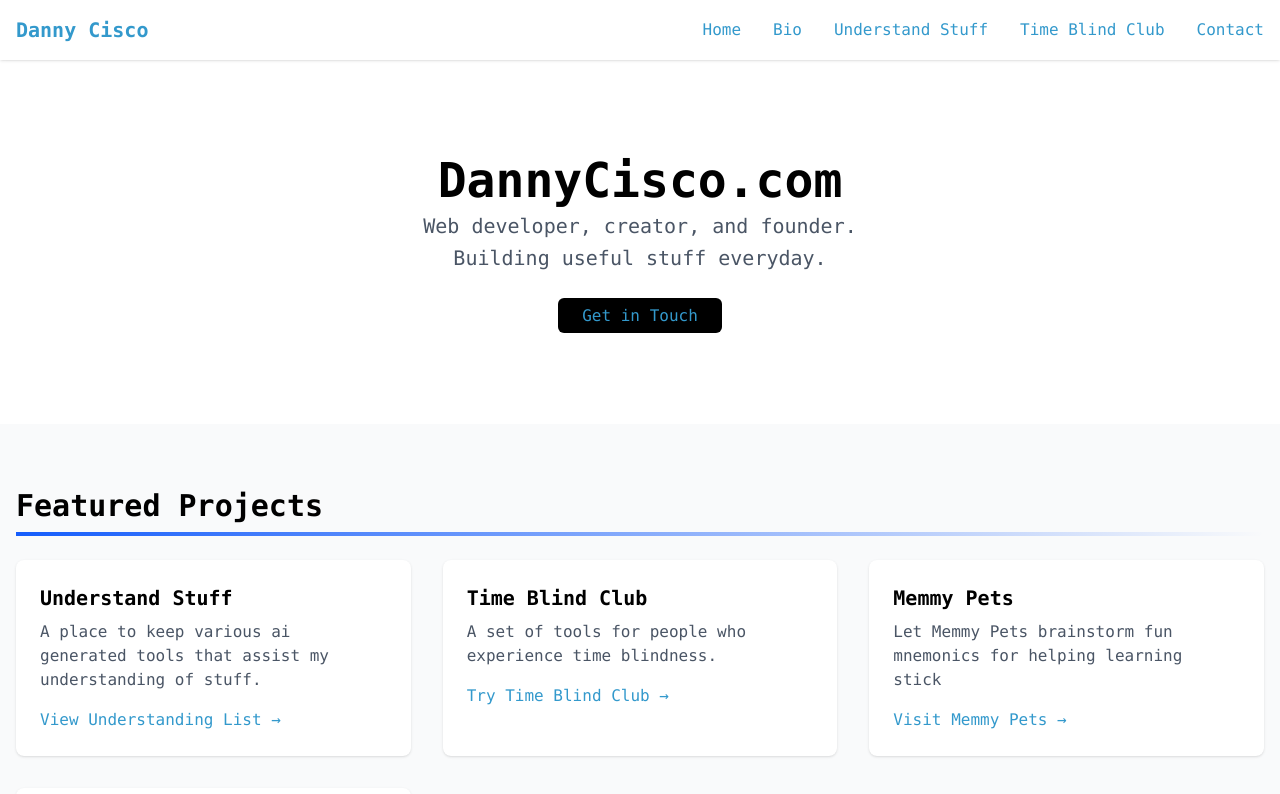
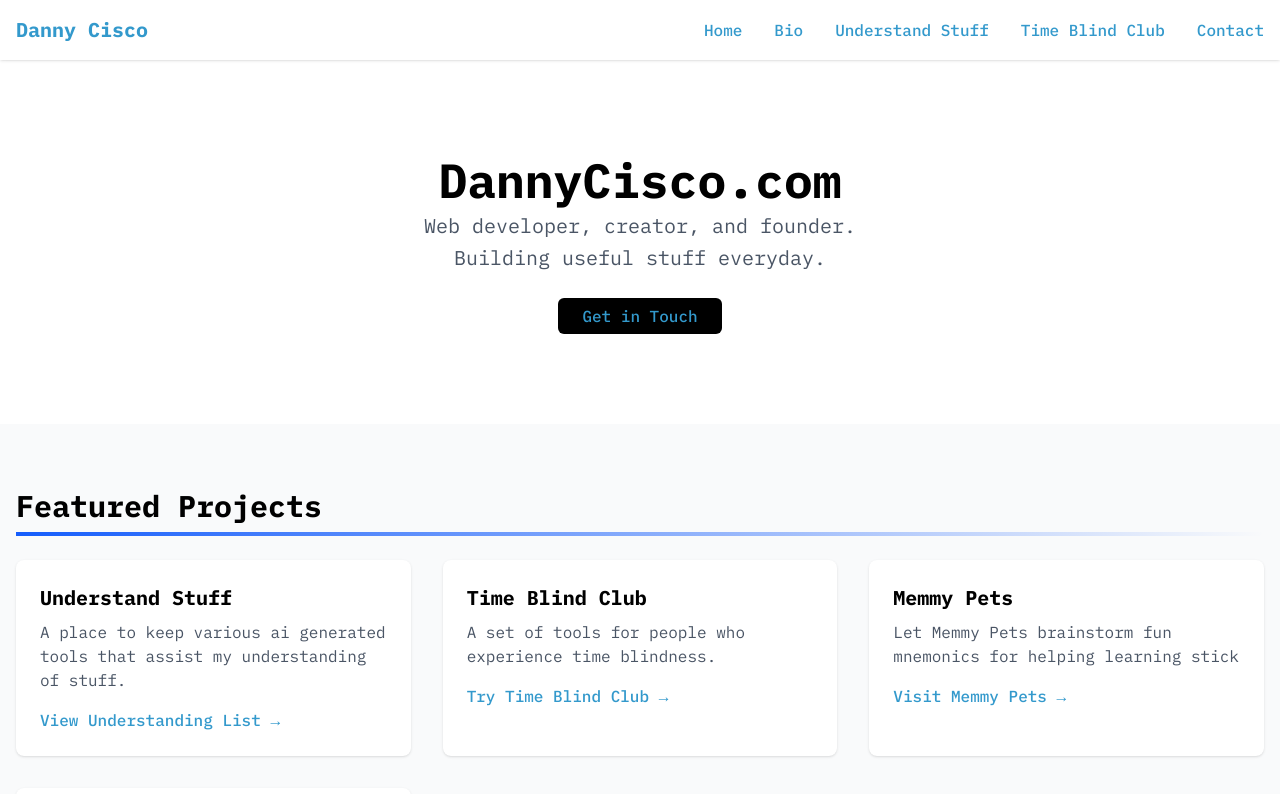
Before and after one commit to Danny-Cisco/danny-cisco, a SvelteKit app: page / in a window 1280 px wide. Shown: the top 794 px of the page. Built offline with nearby package versions, Linux system fonts and the light colour scheme.

Commit message:
made IBM plex mono the default font

```diff
--- a/src/app.html
+++ b/src/app.html
@@ -3,6 +3,10 @@
 	<head>
 		<meta charset="utf-8" />
 		<link rel="icon" href="%sveltekit.assets%/favicon.png" />
+		<link
+			href="https://fonts.googleapis.com/css2?family=IBM+Plex+Mono:wght@400;500;600;700&display=swap"
+			rel="stylesheet"
+		/>
 		<meta name="viewport" content="width=device-width, initial-scale=1" />
 		%sveltekit.head%
 	</head>
@@ -16,6 +20,7 @@
 	#svelte {
 		height: 100%;
 		display: relative;
+		font-family: 'IBM Plex Mono', monospace !important;
 	}
 
 	h1,
--- a/src/routes/+layout.svelte
+++ b/src/routes/+layout.svelte
@@ -2,7 +2,7 @@
 	import '../app.css';
 </script>
 
-<div class="bg-white-100 h-full w-full font-mono">
+<div class="bg-white-100 h-full w-full">
 	<!-- Header/Navigation -->
 	<header class="sticky top-0 z-10 bg-white shadow-sm">
 		<div class="container mx-auto px-4 py-4">
```
